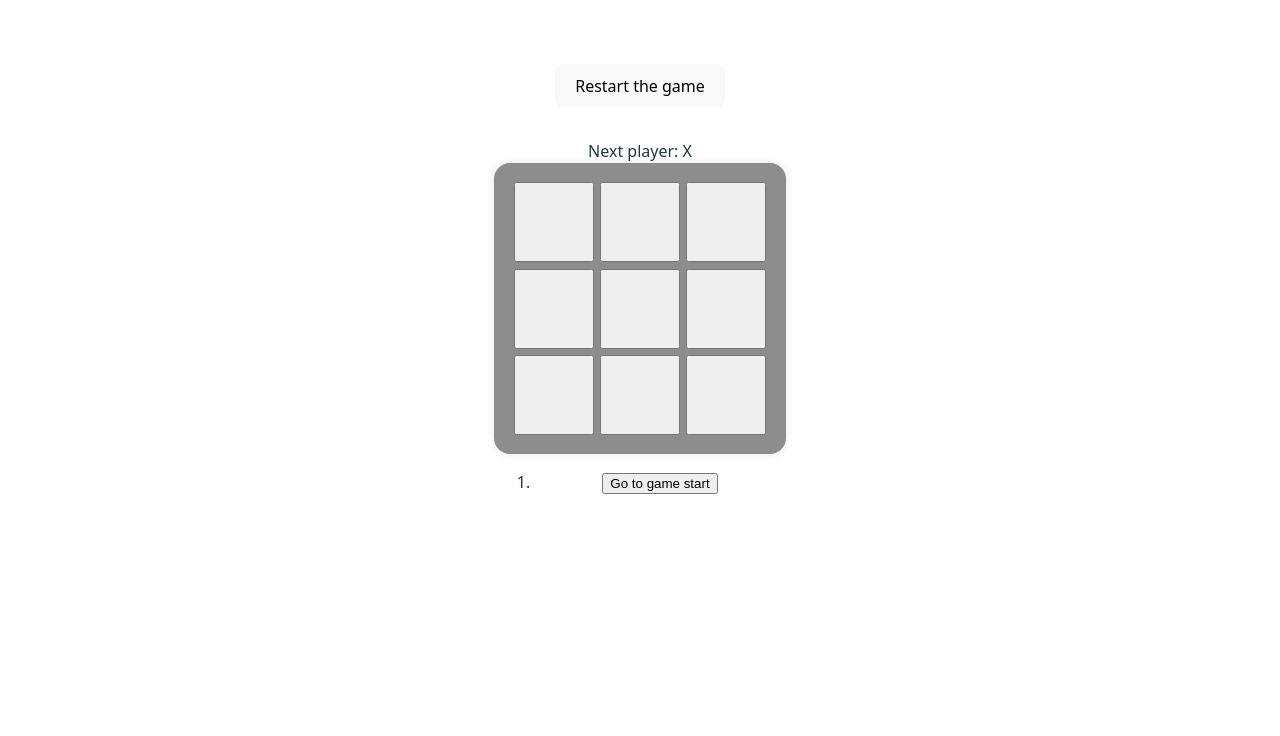
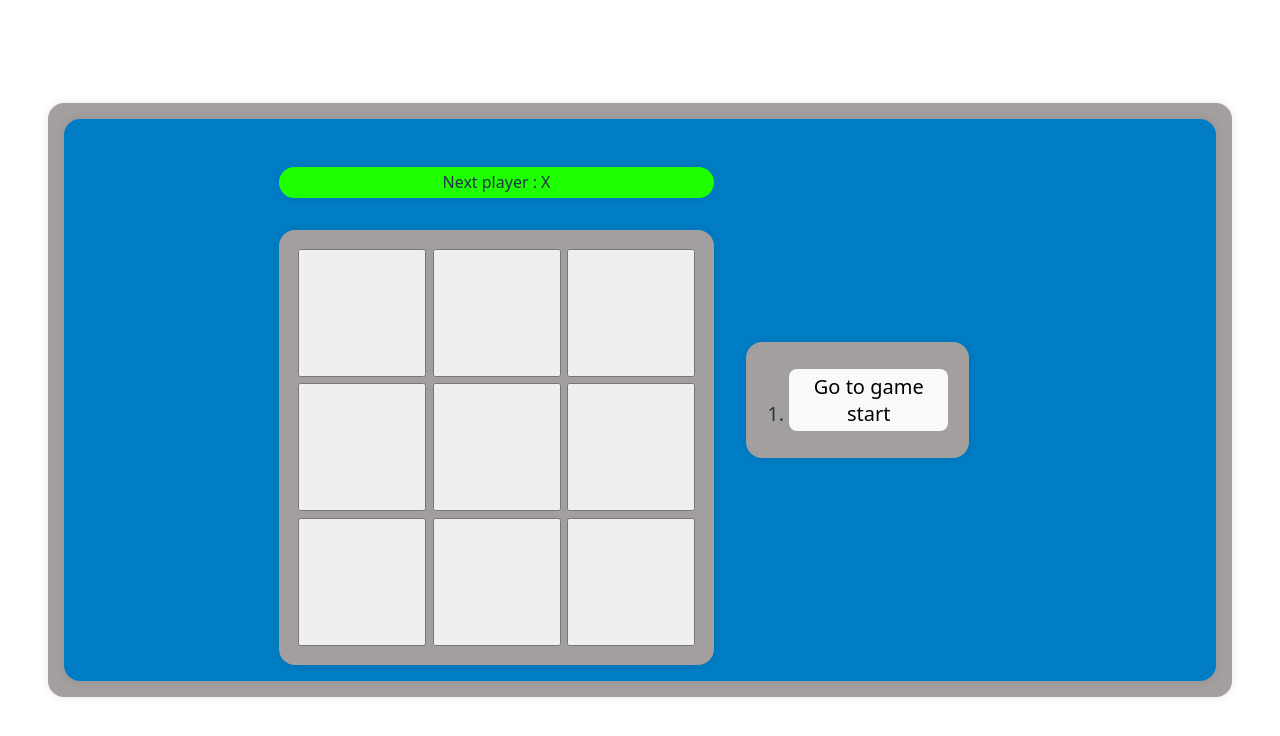
Before and after one commit to ilsbcr/Tic-Tac-Toe-Game, a React (Vite) app: page / in a window 1280 px wide. Shown: the top 736 px of the page. Built offline with nearby package versions, Linux system fonts and the light colour scheme.

Commit message:
add draw case & select win pattren & more

```diff
--- a/src/App.css
+++ b/src/App.css
@@ -1,8 +1,12 @@
 #root {
-  max-width: 1280px;
-  margin: 0 auto;
-  padding: 2rem;
-  text-align: center;
+
+  display: flex;
+    justify-content: center;
+  align-items: center;
+  width: 100vw;
+  height: 100vh;
+  margin: 0;
+  padding: 0;
 }
 /* .square{
   margin: 0.2rem;
@@ -11,81 +15,85 @@
   padding: 0rem;
   font-size: 2rem;
 } */
+.main-container{
+  display: flex;
+  justify-content: center;
+  align-items: center;
+  background-color: #a39f9f;
+  border-radius: 1rem;
+  width: 90%;
+  padding: 1rem;
+  box-shadow: 0px 0px 10px rgba(0,0,0,0.1);
 
+}
+.game{
+  display: flex;
+  flex-direction: row;
+  justify-content: center;
+  align-items: center;
+  background-color: #007dc5;
+  border-radius: 1rem;
+  width: 100%;
+  padding: 1rem;
+  box-shadow: 0px 0px 10px rgba(0,0,0,0.1);
+}
 .square {
   margin: 0.2rem;
-  width: 5rem;
-  height: 5rem;
+  width: 8rem;
+  height: 8rem;
   padding: 0rem;
-  font-size: 2rem;
-   line-height: 5rem;
+  font-size: 4rem;
+  line-height: 5rem;
   vertical-align: middle;
   /* text-align: center;
   display: inline-block;
   overflow: hidden; */
 }
-
-
-
-/* .square {
-  margin: 0.2rem;
-  width: 5rem;
-  height: 5rem;
-  font-size: 2rem;
-  display: flex;
-  flex-direction: column;
-  align-items: center;
-  justify-content: center;
-  padding: 0;
-} */
-
-/* .board-row{
-    margin: 0rem;
-    padding: 0rem;
-} */
 .board{
   display: flex;
   flex-direction: column;
   justify-content: center;
   align-items: center;
-  background-color: #8d8d8d;
+  background-color: #a39f9f;
   border-radius: 1rem;
   padding: 1rem;
   box-shadow: 0px 0px 10px rgba(0,0,0,0.1);
 }
-/*
-.logo {
-  height: 6em;
-  padding: 1.5em;
-  will-change: filter;
-  transition: filter 300ms;
-}
-.logo:hover {
-  filter: drop-shadow(0 0 2em #646cffaa);
-}
-.logo.react:hover {
-  filter: drop-shadow(0 0 2em #61dafbaa);
+
+.status{
+  display: flex;
+  flex-direction: column;
+  justify-content: center;
+  align-items: center;
+  background-color: #a39f9f;
+  border-radius: 1rem;
+  padding: 0.2rem;
+  margin:  2rem 0rem;
+  box-shadow: 0px 0px 10px rgba(0,0,0,0.1);
 }
 
-@keyframes logo-spin {
-  from {
-    transform: rotate(0deg);
-  }
-  to {
-    transform: rotate(360deg);
-  }
+.game-over {
+   background-color: rgb(30, 255, 0);
 }
 
-@media (prefers-reduced-motion: no-preference) {
-  a:nth-of-type(2) .logo {
-    animation: logo-spin infinite 20s linear;
-  }
+.draw {
+   background-color: rgb(255, 0, 0);
 }
 
-.card {
-  padding: 2em;
+
+.game-info{
+  display: flex;
+  flex-direction: column;
+  justify-content: center;
+  align-items: center;
+  background-color: #a39f9f;
+  border-radius: 1rem;
+  padding: 0.2rem;
+  margin: 0rem 2rem;
+  height: 90%;
+  box-shadow: 0px 0px 10px rgba(0,0,0,0.1);
 }
 
-.read-the-docs {
-  color: #888;
-} */
+.list-number{
+  font-size: 20px;
+}
--- a/src/App.jsx
+++ b/src/App.jsx
@@ -1,18 +1,21 @@
-import { useState } from 'react'
+import { use, useState } from 'react'
 import './App.css'
 
 export default function App() {
 
   return (
+    <div className="main-container">
+      <Game />
+    </div>
 
-    <Game />
 
   )
 }
 
-function Square({ value, onSquareClick }) {
+function Square({ color, value, onSquareClick }) {
 
-  return <button className="square" onClick={onSquareClick}>{value}</button>;
+  return <button className={`${color ? 'game-over' : ''} square `} onClick={onSquareClick}>{value}</button>;
+
 }
 
 
@@ -28,9 +31,6 @@ function Game() {
     const nextHistory = [...history.slice(0, currentMove + 1), nextSquares];
     setHistory(nextHistory);
     setCurrentMove(nextHistory.length - 1);
-
-
-
   }
   function jumpTo(nextMove) {
     setCurrentMove(nextMove);
@@ -44,7 +44,9 @@ function Game() {
     }
     return (
       <li key={move}>
-        <button onClick={() => jumpTo(move)}>{description}</button>
+        <div>
+          <button className='btn' onClick={() => jumpTo(move)}>{description}</button>
+        </div>
       </li>
     );
   })
@@ -55,8 +57,7 @@ function Game() {
         <Board xIsNext={xIsNext} squares={currentSquares} onPlay={handlePlay} />
       </div>
       <div className="game-info">
-        <ol>{moves}</ol>
-
+        <ol className='list-number'>{moves}</ol>
       </div>
     </div>
   );
@@ -64,9 +65,7 @@ function Game() {
 
 function Board({ xIsNext, squares, onPlay }) {
 
-  function handleRestart() {
-    onPlay(Array(9).fill(null));
-  }
+
   //const winner = calculateWinner(squares);
   function handleSquareClick(i) {
 
@@ -80,36 +79,40 @@ function Board({ xIsNext, squares, onPlay }) {
 
   }
 
-  const winner = calculateWinner(squares);
+  const winnerInfo = calculateWinner(squares);
   let status;
-  if (winner) {
-    status = "Winner: " + winner;
+  if (winnerInfo?.winner) {
+    status = "Winner : " + winnerInfo?.winner;
+  }
+  else if (!squares.includes(null)) {
+    status = "Draw !!";
   } else {
-    status = "Next player: " + (xIsNext ? "X" : "O");
+    status = "Next player : " + (xIsNext ? "X" : "O");
   }
 
 
+  function handleWinSquareColorChange(SquareId, winnerExists) {
+    return winnerExists ? calculateWinner(squares)?.line.includes(SquareId) : false;
+  };
+
   return (
     <>
-      <button className='btn' onClick={() => handleRestart()}>
-        Restart the game
-      </button>
-      <div>{status}</div>
-      <div className="board">
+      <div className={`${!squares.includes(null) && !winnerInfo?.winner ? 'draw' : 'game-over'} status `}>{status}</div>
+      <div className={`${!squares.includes(null) && !winnerInfo?.winner ? 'draw':''} board`}>
         <div   >
-          <Square value={squares[0]} onSquareClick={() => handleSquareClick(0)} />
-          <Square value={squares[1]} onSquareClick={() => handleSquareClick(1)} />
-          <Square value={squares[2]} onSquareClick={() => handleSquareClick(2)} />
+          <Square color={handleWinSquareColorChange(0, winnerInfo?.winner)} value={squares[0]} onSquareClick={() => handleSquareClick(0)} />
+          <Square color={handleWinSquareColorChange(1, winnerInfo?.winner)} value={squares[1]} onSquareClick={() => handleSquareClick(1)} />
+          <Square color={handleWinSquareColorChange(2, winnerInfo?.winner)} value={squares[2]} onSquareClick={() => handleSquareClick(2)} />
         </div>
         <div   >
-          <Square value={squares[3]} onSquareClick={() => handleSquareClick(3)} />
-          <Square value={squares[4]} onSquareClick={() => handleSquareClick(4)} />
-          <Square value={squares[5]} onSquareClick={() => handleSquareClick(5)} />
+          <Square color={handleWinSquareColorChange(3, winnerInfo?.winner)} value={squares[3]} onSquareClick={() => handleSquareClick(3)} />
+          <Square color={handleWinSquareColorChange(4, winnerInfo?.winner)} value={squares[4]} onSquareClick={() => handleSquareClick(4)} />
+          <Square color={handleWinSquareColorChange(5, winnerInfo?.winner)} value={squares[5]} onSquareClick={() => handleSquareClick(5)} />
         </div>
         <div >
-          <Square value={squares[6]} onSquareClick={() => handleSquareClick(6)} />
-          <Square value={squares[7]} onSquareClick={() => handleSquareClick(7)} />
-          <Square value={squares[8]} onSquareClick={() => handleSquareClick(8)} />
+          <Square color={handleWinSquareColorChange(6, winnerInfo?.winner)} value={squares[6]} onSquareClick={() => handleSquareClick(6)} />
+          <Square color={handleWinSquareColorChange(7, winnerInfo?.winner)} value={squares[7]} onSquareClick={() => handleSquareClick(7)} />
+          <Square color={handleWinSquareColorChange(8, winnerInfo?.winner)} value={squares[8]} onSquareClick={() => handleSquareClick(8)} />
         </div>
       </div>
     </>)
@@ -131,7 +134,11 @@ function calculateWinner(squares) {
   for (let i = 0; i < winnerLines.length; i++) {
     const [a, b, c] = winnerLines[i];
     if (squares[a] && squares[a] === squares[b] && squares[a] === squares[c]) {
-      return squares[a];
+      return {
+        winner: squares[a],
+        line: [a, b, c]
+      };
+
     }
   }
 
--- a/src/index.css
+++ b/src/index.css
@@ -2,11 +2,9 @@
   font-family: system-ui, Avenir, Helvetica, Arial, sans-serif;
   line-height: 1.5;
   font-weight: 400;
-
   color-scheme: light dark;
   color: rgba(255, 255, 255, 0.87);
   background-color: #242424;
-
   font-synthesis: none;
   text-rendering: optimizeLegibility;
   -webkit-font-smoothing: antialiased;
@@ -24,10 +22,12 @@ a:hover {
 
 body {
   margin: 0;
+  padding: 0;
   display: flex;
  /* place-items: center;  */
   min-width: 320px;
   min-height: 100vh;
+
 }
 
 h1 {
@@ -38,12 +38,13 @@ h1 {
 .btn {
   border-radius: 8px;
   border: 1px solid transparent;
-  padding: 0.6em 1.2em;
-  margin: 2rem;
+  margin: 0.2rem 0rem;
+  padding: 0.2rem 0.5rem;
+  width: 90%;
   font-size: 1em;
   font-weight: 500;
   font-family: inherit;
-  background-color: #1a1a1a;
+  background-color: #020000;
   cursor: pointer;
   transition: border-color 0.25s;
 }
```
